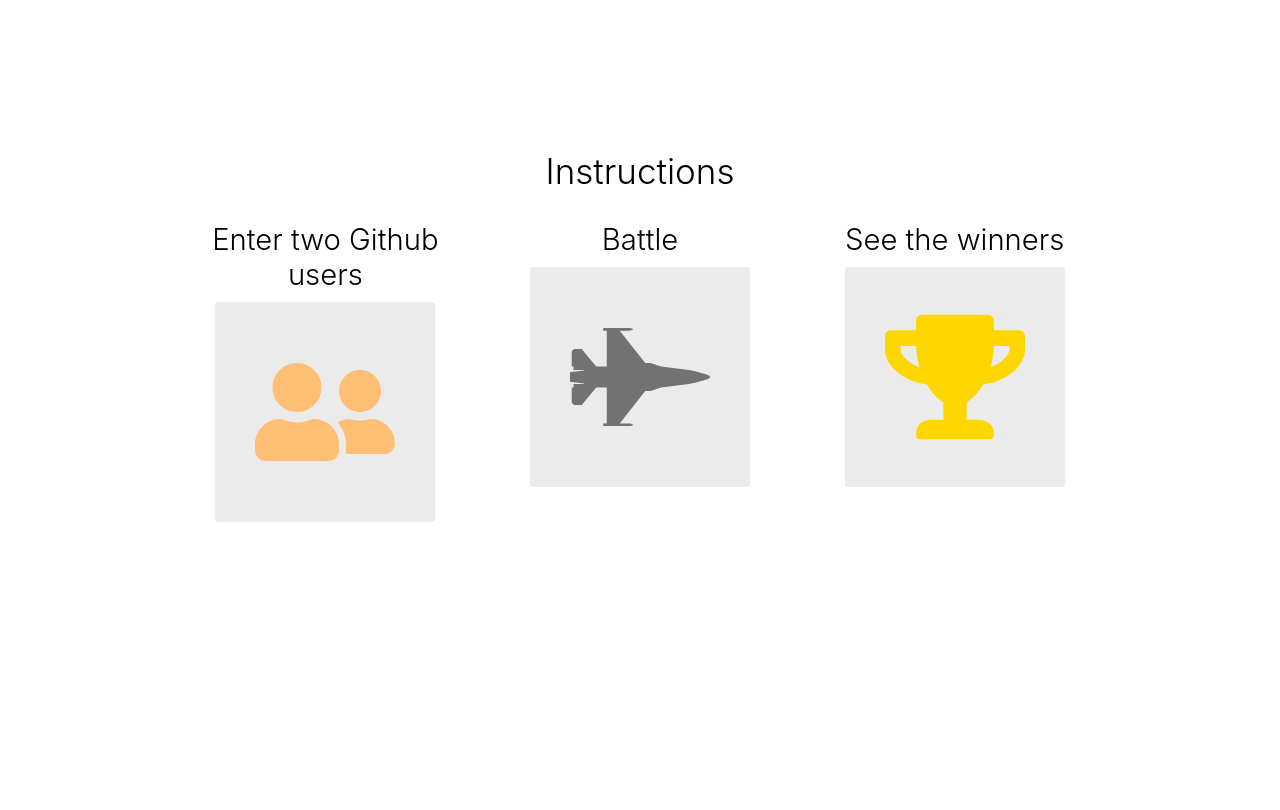
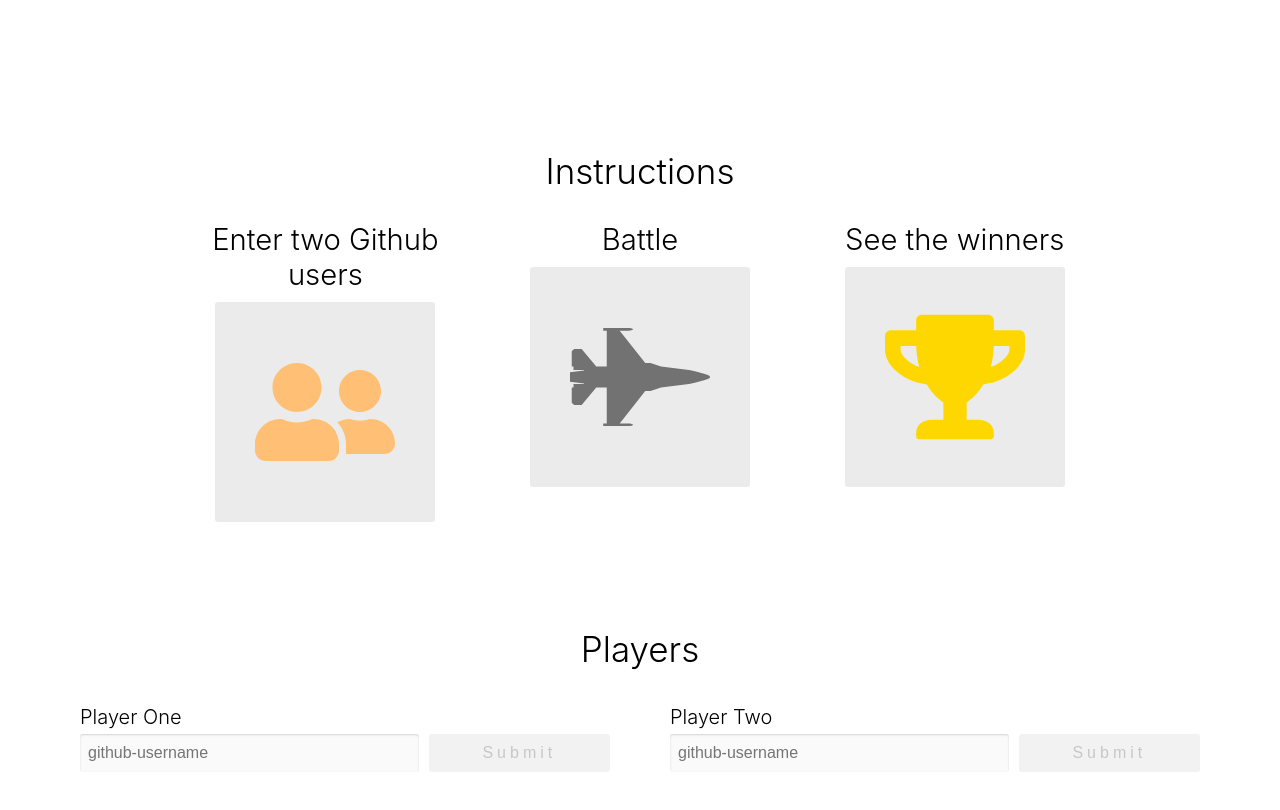
Before and after one commit to cankaraman/github-battle, a React app: page / in a window 1280 px wide. Built offline with nearby package versions, Linux system fonts and the light colour scheme.

Commit message:
add state to playerInput

```diff
--- a/app/components/Battle.js
+++ b/app/components/Battle.js
@@ -88,14 +88,50 @@
 };
 
 export default class Battle extends React.Component {
+  constructor(props) {
+    super(props);
+
+    this.state = {
+      playerOne: null,
+      playerTwo: null,
+    };
+
+    this.handleSubmit = this.handleSubmit.bind(this);
+  }
+
+  handleSubmit(id, player) {
+    this.setState({
+      [id]: player,
+    });
+  }
+
+
   render() {
+    const { playerOne, playerTwo } = this.state;
     return (
       <>
         <Instructions />
-        {/* <PlayerInput */}
-        {/*   label="Label!" */}
-        {/*   onSubmit={(username) => { console.log(username); }} */}
-        {/* /> */}
+        <div className="players-container">
+          <h1 className="center-text header-lg">Players</h1>
+          <div className="row space-around">
+
+            {playerOne === null && (
+            <PlayerInput
+              label="Player One"
+              onSubmit={(player) => this.handleSubmit('playerOne', player)}
+            />
+            )}
+
+            {playerTwo === null && (
+              <PlayerInput
+                label="Player Two"
+                onSubmit={(player) => this.handleSubmit('playerTwo', player)}
+              />
+            )}
+          </div>
+
+
+        </div>
 
       </>
     );
--- a/app/index.css
+++ b/app/index.css
@@ -207,3 +207,7 @@
     color: #c7c7c7;
     background: #f2f2f2;
 }
+
+.players-container {
+    margin: 100px 0;
+}
```
